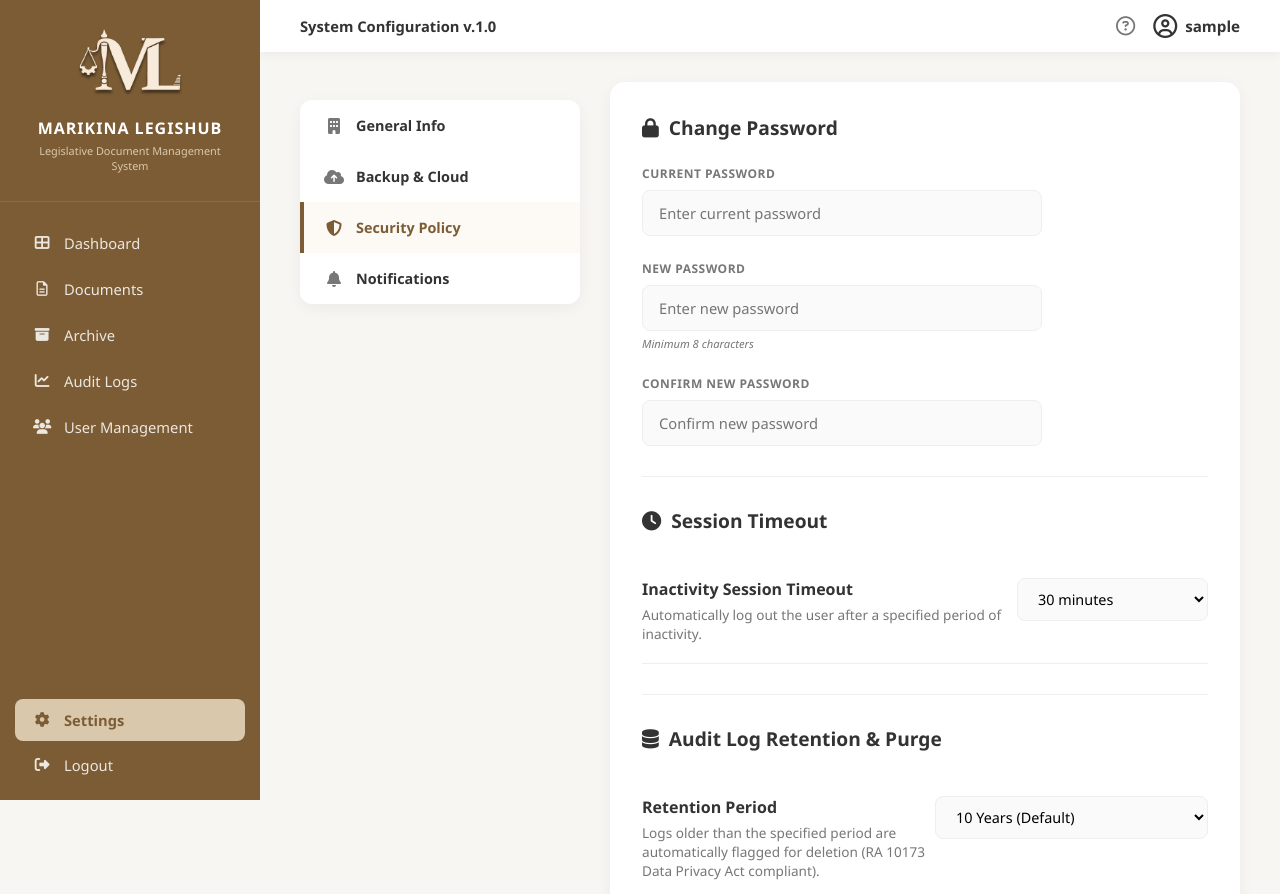
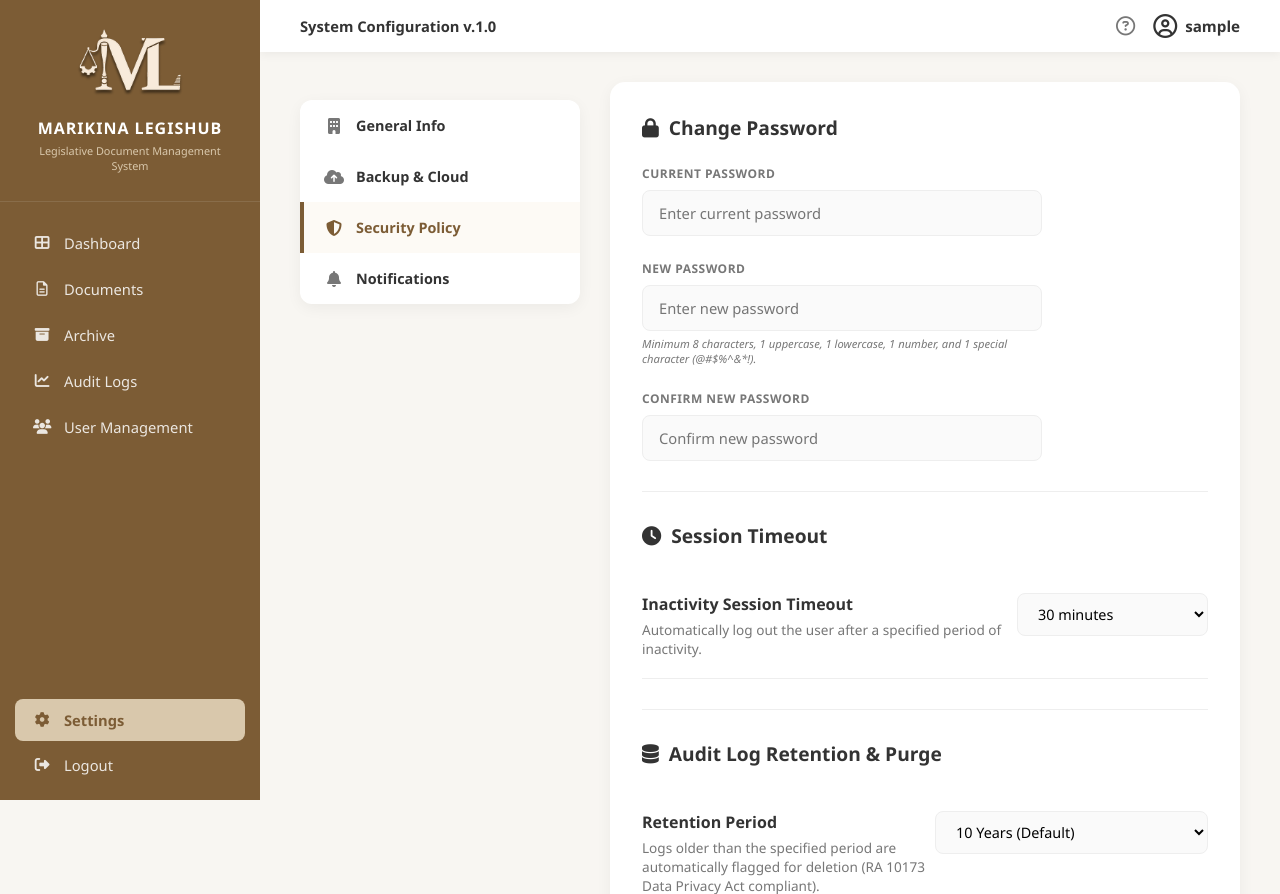
Before and after one commit to beedrimon/legishub-capstone, a Django app: page /settings/security-policy/ in a window 1280 px wide. Shown: the top 894 px of the page. Run offline with Django 5.2, Linux system fonts and the light colour scheme; the visitor is signed in with stand-in values (Sample User, id 1); data that the repository does not hold is empty; parts of the project's set-up code (start-up, migrations or seed data) failed here and were passed over.

Commit message:
chore: nilagyan karagdagang msg sa change pass

```diff
--- a/core/templates/settings_page/security_policy.html
+++ b/core/templates/settings_page/security_policy.html
@@ -50,7 +50,7 @@
                 <div class="config-group">
                     <label>New Password</label>
                     <input type="password" name="new_password" id="new_password" class="config-control" placeholder="Enter new password">
-                    <span class="italic-hint">Minimum 8 characters</span>
+                    <span class="italic-hint">Minimum 8 characters, 1 uppercase, 1 lowercase, 1 number, and 1 special character (@#$%^&*!).</span>
                 </div>
                 <div class="config-group">
                     <label>Confirm New Password</label>
```
